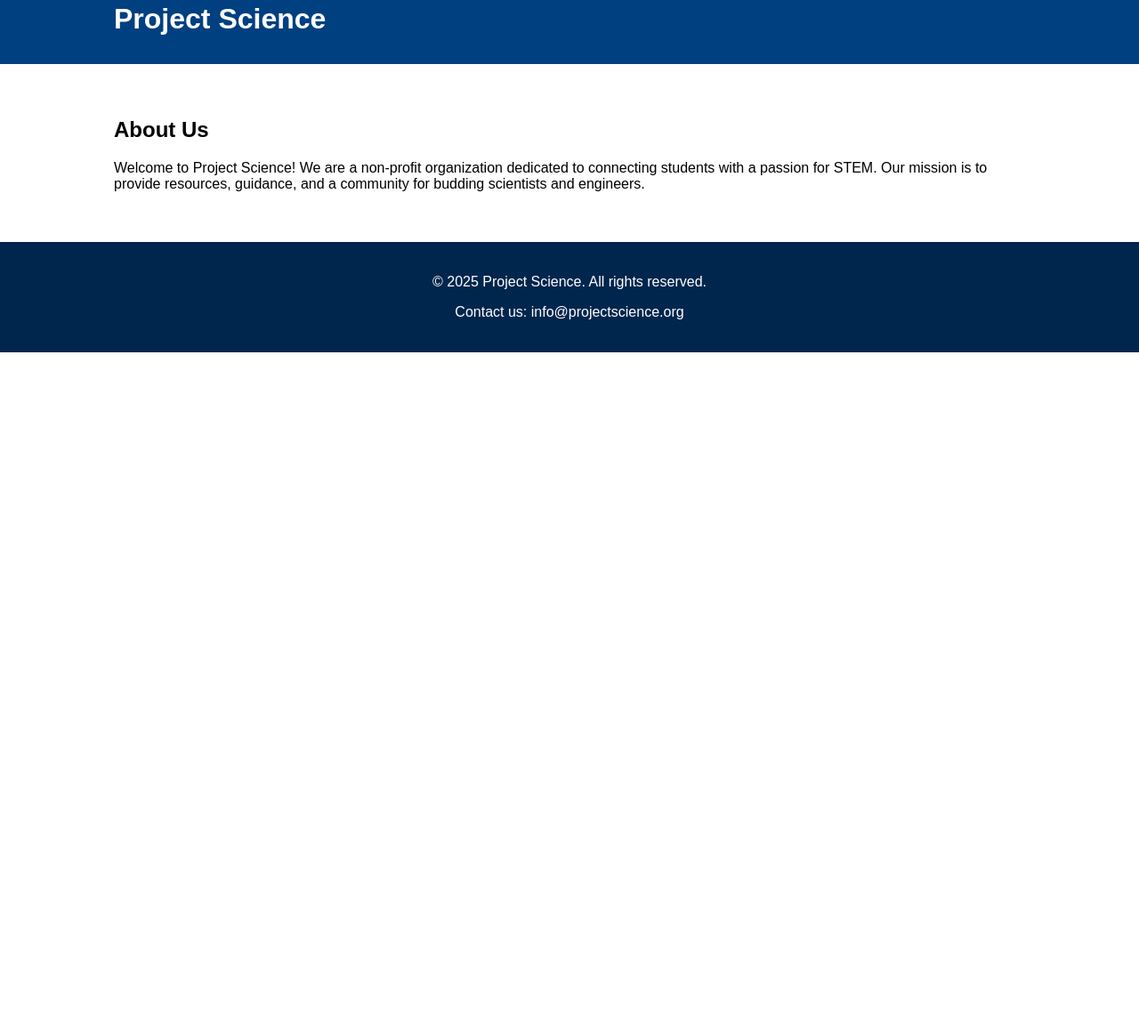
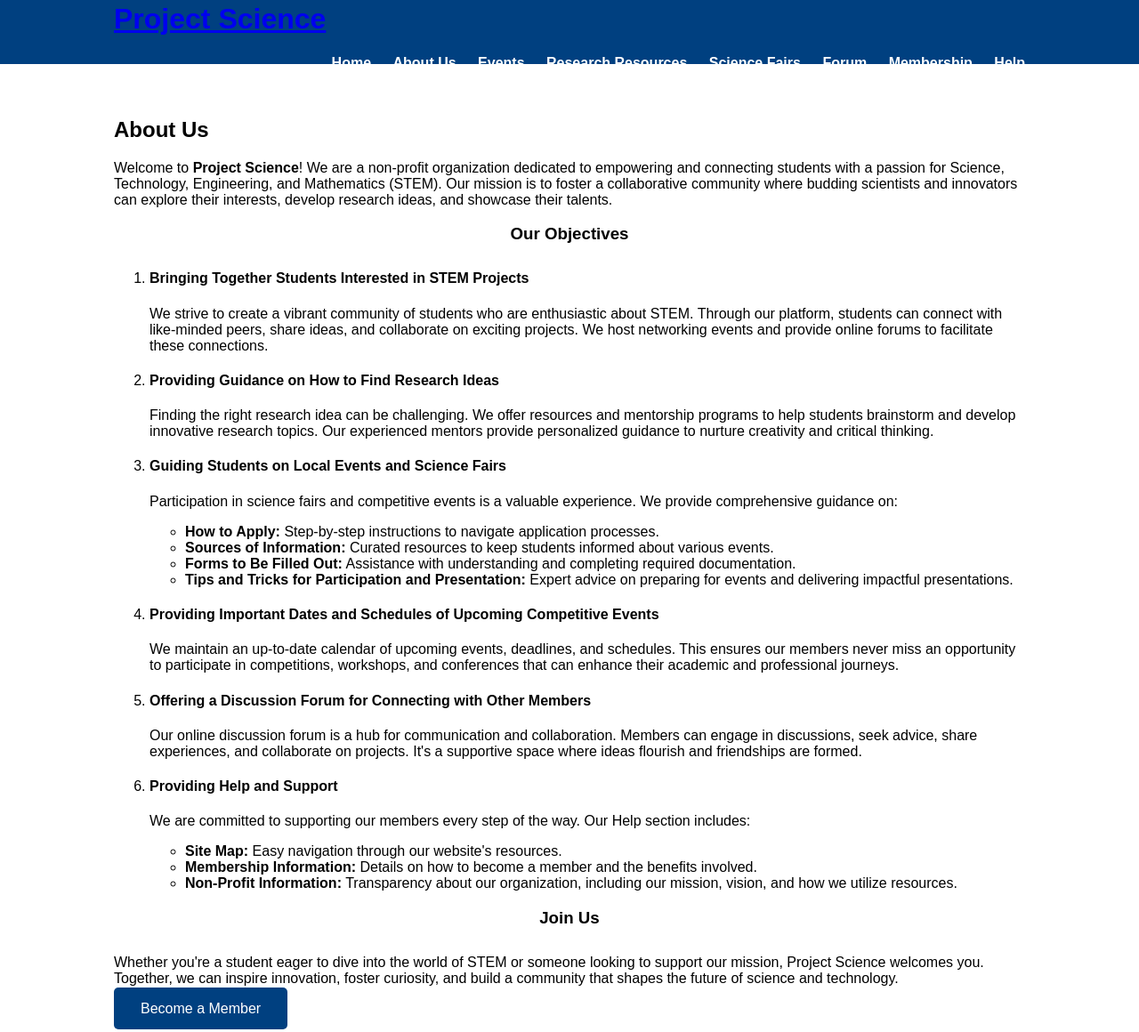
Before and after one commit to bagcheap/project-science, a plain HTML site: page pages/about.html in a window 1280 px wide. Shown: the part 28-1188 px from the top of the page at 89% size. Before the commit the page ends 800 px from the top, so only its background shows below. Drawn offline with Linux system fonts and the light colour scheme.

Commit message:
Updated About.html content mainly

```diff
--- a/pages/about.html
+++ b/pages/about.html
@@ -10,16 +10,77 @@
     <!-- Header -->
     <header>
         <div class="container">
-            <h1 class="logo">Project Science</h1>
-            <!-- Navigation (same as in index.html) -->
+            <h1 class="logo"><a href="../index.html">Project Science</a></h1>
+            <nav>
+                <ul class="nav-links">
+                    <li><a href="../index.html">Home</a></li>
+                    <li><a href="about.html">About Us</a></li>
+                    <li><a href="events.html">Events</a></li>
+                    <li><a href="resources.html">Research Resources</a></li>
+                    <li><a href="science-fairs.html">Science Fairs</a></li>
+                    <li><a href="forum.html">Forum</a></li>
+                    <li><a href="membership.html">Membership</a></li>
+                    <li><a href="help.html">Help</a></li>
+                </ul>
+            </nav>
         </div>
     </header>
 
-    <!-- Content -->
-    <section>
+    <!-- About Us Content -->
+    <section class="about-us">
         <div class="container">
             <h2>About Us</h2>
-            <p>Welcome to Project Science! We are a non-profit organization dedicated to connecting students with a passion for STEM. Our mission is to provide resources, guidance, and a community for budding scientists and engineers.</p>
+            <p>Welcome to <strong>Project Science</strong>! We are a non-profit organization dedicated to empowering and connecting students with a passion for Science, Technology, Engineering, and Mathematics (STEM). Our mission is to foster a collaborative community where budding scientists and innovators can explore their interests, develop research ideas, and showcase their talents.</p>
+
+            <h3>Our Objectives</h3>
+
+            <ol>
+                <li>
+                    <h4>Bringing Together Students Interested in STEM Projects</h4>
+                    <p>We strive to create a vibrant community of students who are enthusiastic about STEM. Through our platform, students can connect with like-minded peers, share ideas, and collaborate on exciting projects. We host networking events and provide online forums to facilitate these connections.</p>
+                </li>
+
+                <li>
+                    <h4>Providing Guidance on How to Find Research Ideas</h4>
+                    <p>Finding the right research idea can be challenging. We offer resources and mentorship programs to help students brainstorm and develop innovative research topics. Our experienced mentors provide personalized guidance to nurture creativity and critical thinking.</p>
+                </li>
+
+                <li>
+                    <h4>Guiding Students on Local Events and Science Fairs</h4>
+                    <p>Participation in science fairs and competitive events is a valuable experience. We provide comprehensive guidance on:</p>
+                    <ul>
+                        <li><strong>How to Apply:</strong> Step-by-step instructions to navigate application processes.</li>
+                        <li><strong>Sources of Information:</strong> Curated resources to keep students informed about various events.</li>
+                        <li><strong>Forms to Be Filled Out:</strong> Assistance with understanding and completing required documentation.</li>
+                        <li><strong>Tips and Tricks for Participation and Presentation:</strong> Expert advice on preparing for events and delivering impactful presentations.</li>
+                    </ul>
+                </li>
+
+                <li>
+                    <h4>Providing Important Dates and Schedules of Upcoming Competitive Events</h4>
+                    <p>We maintain an up-to-date calendar of upcoming events, deadlines, and schedules. This ensures our members never miss an opportunity to participate in competitions, workshops, and conferences that can enhance their academic and professional journeys.</p>
+                </li>
+
+                <li>
+                    <h4>Offering a Discussion Forum for Connecting with Other Members</h4>
+                    <p>Our online discussion forum is a hub for communication and collaboration. Members can engage in discussions, seek advice, share experiences, and collaborate on projects. It's a supportive space where ideas flourish and friendships are formed.</p>
+                </li>
+
+                <li>
+                    <h4>Providing Help and Support</h4>
+                    <p>We are committed to supporting our members every step of the way. Our Help section includes:</p>
+                    <ul>
+                        <li><strong>Site Map:</strong> Easy navigation through our website's resources.</li>
+                        <li><strong>Membership Information:</strong> Details on how to become a member and the benefits involved.</li>
+                        <li><strong>Non-Profit Information:</strong> Transparency about our organization, including our mission, vision, and how we utilize resources.</li>
+                    </ul>
+                </li>
+            </ol>
+
+            <h3>Join Us</h3>
+            <p>Whether you're a student eager to dive into the world of STEM or someone looking to support our mission, Project Science welcomes you. Together, we can inspire innovation, foster curiosity, and build a community that shapes the future of science and technology.</p>
+
+            <a href="membership.html" class="btn">Become a Member</a>
         </div>
     </section>
 
@@ -28,6 +89,9 @@
         <div class="container">
             <p>&copy; 2025 Project Science. All rights reserved.</p>
             <p>Contact us: <a href="mailto:info@projectscience.org">info@projectscience.org</a></p>
+            <div class="social-media">
+                <!-- Social media icons can be added here -->
+            </div>
         </div>
     </footer>
 
```
Also changed, not shown: pages/help.html (+35 -0 lines), pages/membership.html (+35 -0 lines).
